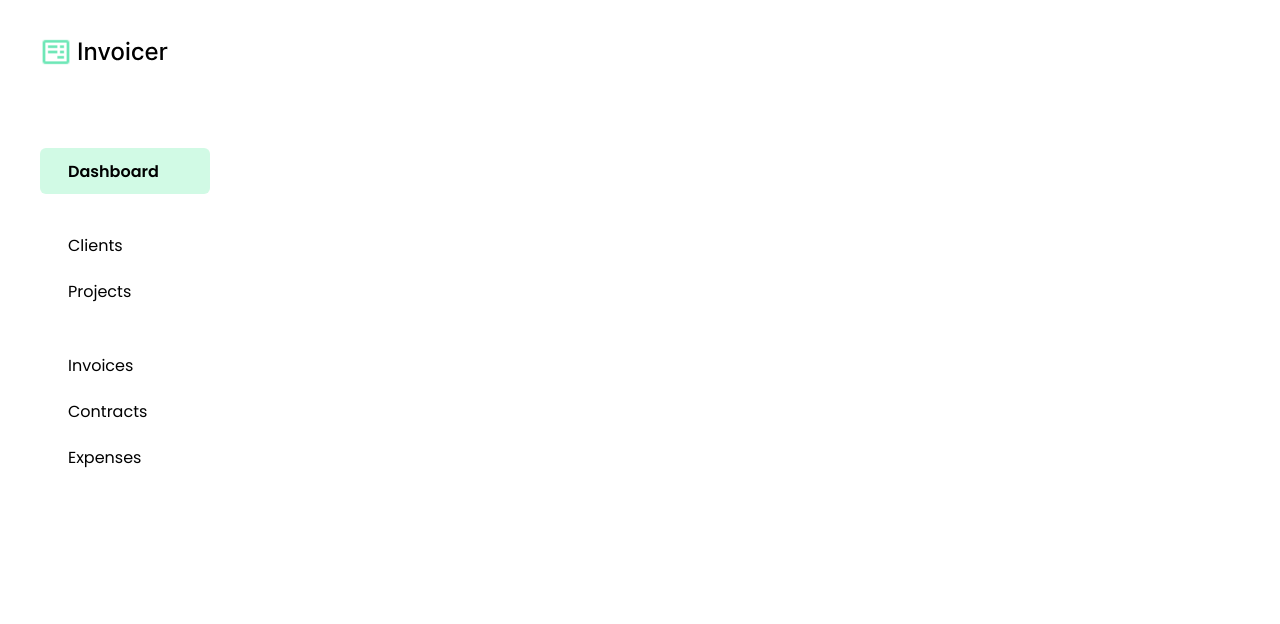
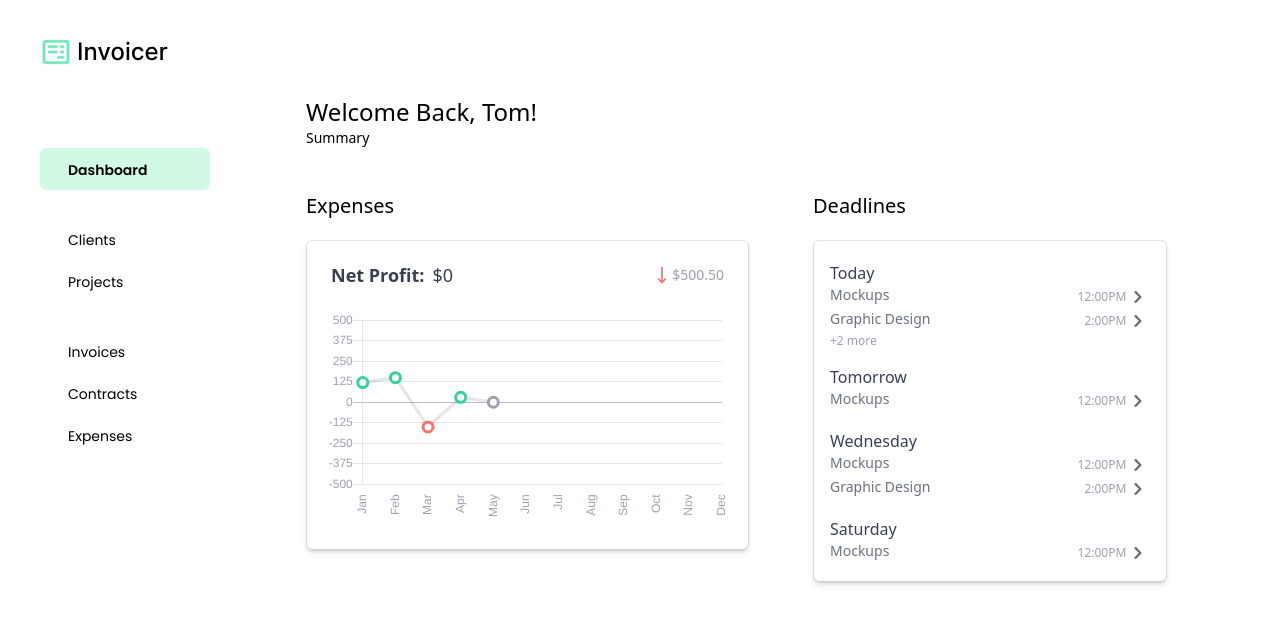
Before and after one commit to ryan-reichenberg/invoicer-client, a React (Create React App) app: page /dashboard in a window 1280 px wide. Shown: the top 624 px of the page. Built offline with nearby package versions, Linux system fonts and the light colour scheme.

Commit message:
Build out components

```diff
--- a/src/App.tsx
+++ b/src/App.tsx
@@ -1,22 +1,21 @@
 import React from 'react';
-import Chart from './components/Chart/Chart';
-import Card from './components/Card/Card';
 import './App.css';
-import { ChartData, ChartOptions } from 'chart.js';
 import NavBar from './components/NavBar/NavBar';
 import { Route, Router, Switch } from 'react-router-dom';
+import { createBrowserHistory } from 'history';
 import Dashboard from './pages/dashboard/dashboard';
-import { createBrowserHistory } from 'history';
+import Login from './pages/login/login';
 
 
 function App() {
   const history = createBrowserHistory();
   return (
+    <div className="flex flex-row">
       <Router history={history}>
         <NavBar />
         <Switch>
           <Route exact path="/">
-          Home
+            <Login />
           </Route>
           <Route path="/about">
             About
@@ -26,6 +25,7 @@ function App() {
           </Route>
         </Switch>
       </Router>
+    </div>
   )
 }
 
--- a/src/components/Card/Card.tsx
+++ b/src/components/Card/Card.tsx
@@ -2,17 +2,19 @@ import React, { Component } from 'react'
 import  classes from './Card.module.css';
 
 type CardProps = {
-    width: string
+    width: string,
+    padding: string
 }
 export default class Card extends Component<CardProps> {
     static defaultProps = {
-        width: "w-2/5"
+        width: "w-2/5",
+        padding: ""
     }
 
     render() {
         return (
-            <div className={[classes.card, "shadow-md", "rounded-md bg-white border border-gray-200", this.props.width].join(" ")}>
-                <div className="shadow p-6 rounded-md">
+            <div className={[classes.card, "shadow-md", "rounded-md bg-white border border-gray-200 max-h-96", this.props.width].join(" ")}>
+                <div className={"shadow px-4 pt-5 rounded-md max-h-96 " + this.props.padding}>
                     {this.props.children}
                 </div>
             </div>
--- a/src/components/Chart/Chart.tsx
+++ b/src/components/Chart/Chart.tsx
@@ -17,6 +17,7 @@ export default class Chart extends Component<ChartProps> {
     componentDidMount() {
         if(!this.props.data) {
             console.error('No data passed through')
+            return;
         }
         const localChartRef : any = this.chartRef.current?.getContext('2d');
         new ChartJS(localChartRef, {
@@ -27,7 +28,7 @@ export default class Chart extends Component<ChartProps> {
     }
     render() {
         return (
-            <div className="w-full h-full">
+            <div className="w-full h-full relative">
                 <canvas id="chart" ref={this.chartRef}></canvas>
             </div>
         )
--- a/src/components/NavBar/NavBar.css
+++ b/src/components/NavBar/NavBar.css
@@ -2,13 +2,14 @@
     @apply py-2.5 px-7 flex;
 }
 
-.nav-item > a {
+.nav-item>a {
     @apply block mt-0.5;
 }
 
 .nav-container {
     width: 170px;
     font-family: 'Poppins', sans-serif;
+    @apply text-sm;
 }
 
 .nav-item-active {
--- a/src/components/NavBar/NavBar.tsx
+++ b/src/components/NavBar/NavBar.tsx
@@ -7,7 +7,7 @@ export default class NavBar extends Component {
 
     render() {
         return (
-            <div className="pt-9 ml-10">
+            <div className="pt-9 ml-10 mr-16">
                 <img src={logo} alt="logo" className='mb-20'/>
                 <ul className='nav-container'>
                     <li className='nav-item nav-item-active mb-7'>
--- /dev/null
+++ b/src/components/Todo/Todo.tsx
@@ -0,0 +1,34 @@
+import React, { Component } from 'react'
+import PropTypes from 'prop-types'
+
+export default class Todo extends Component {
+    static propTypes = {
+        prop: PropTypes
+    }
+
+    render() {
+        return (
+            <div>
+                <ul>
+                    <li className='text-gray-700'>Today</li>
+                    <li className='flex justify-between text-sm text-gray-500'><span className='items-center justify-center'>Mockups</span><span className='flex items-center justify-center'><span className='text-xs text-gray-400'>12:00PM</span><span><svg className="w-6 h-6 text-gray-500" fill="currentColor" viewBox="0 0 20 20" xmlns="http://www.w3.org/2000/svg"><path fill-rule="evenodd" d="M7.293 14.707a1 1 0 010-1.414L10.586 10 7.293 6.707a1 1 0 011.414-1.414l4 4a1 1 0 010 1.414l-4 4a1 1 0 01-1.414 0z" clip-rule="evenodd"></path></svg></span></span></li>
+                    <li className='flex justify-between text-sm text-gray-500'><span className='items-center justify-center'>Graphic Design</span><span className='flex items-center justify-center'><span className='text-xs text-gray-400'>2:00PM</span><span><svg className="w-6 h-6 text-gray-500" fill="currentColor" viewBox="0 0 20 20" xmlns="http://www.w3.org/2000/svg"><path fill-rule="evenodd" d="M7.293 14.707a1 1 0 010-1.414L10.586 10 7.293 6.707a1 1 0 011.414-1.414l4 4a1 1 0 010 1.414l-4 4a1 1 0 01-1.414 0z" clip-rule="evenodd"></path></svg></span></span></li>
+                    <li className="text-gray-400 text-xs">+2 more</li>
+                </ul>
+                <ul className="mt-4">
+                    <li className='text-gray-700'>Tomorrow</li>
+                    <li className='flex justify-between text-sm text-gray-500'><span className='items-center justify-center'>Mockups</span><span className='flex items-center justify-center'><span className='text-xs text-gray-400'>12:00PM</span><span><svg className="w-6 h-6 text-gray-500" fill="currentColor" viewBox="0 0 20 20" xmlns="http://www.w3.org/2000/svg"><path fill-rule="evenodd" d="M7.293 14.707a1 1 0 010-1.414L10.586 10 7.293 6.707a1 1 0 011.414-1.414l4 4a1 1 0 010 1.414l-4 4a1 1 0 01-1.414 0z" clip-rule="evenodd"></path></svg></span></span></li>
+                </ul>
+                <ul className="mt-4">
+                    <li className='text-gray-700'>Wednesday</li>
+                    <li className='flex justify-between text-sm text-gray-500'><span className='items-center justify-center'>Mockups</span><span className='flex items-center justify-center'><span className='text-xs text-gray-400'>12:00PM</span><span><svg className="w-6 h-6 text-gray-500" fill="currentColor" viewBox="0 0 20 20" xmlns="http://www.w3.org/2000/svg"><path fill-rule="evenodd" d="M7.293 14.707a1 1 0 010-1.414L10.586 10 7.293 6.707a1 1 0 011.414-1.414l4 4a1 1 0 010 1.414l-4 4a1 1 0 01-1.414 0z" clip-rule="evenodd"></path></svg></span></span></li>
+                    <li className='flex justify-between text-sm text-gray-500'><span className='items-center justify-center'>Graphic Design</span><span className='flex items-center justify-center'><span className='text-xs text-gray-400'>2:00PM</span><span><svg className="w-6 h-6 text-gray-500" fill="currentColor" viewBox="0 0 20 20" xmlns="http://www.w3.org/2000/svg"><path fill-rule="evenodd" d="M7.293 14.707a1 1 0 010-1.414L10.586 10 7.293 6.707a1 1 0 011.414-1.414l4 4a1 1 0 010 1.414l-4 4a1 1 0 01-1.414 0z" clip-rule="evenodd"></path></svg></span></span></li>
+                </ul>
+                <ul className="mt-4">
+                    <li className='text-gray-700'>Saturday</li>
+                    <li className='flex justify-between text-sm text-gray-500'><span className='items-center justify-center'>Mockups</span><span className='flex items-center justify-center'><span className='text-xs text-gray-400'>12:00PM</span><span><svg className="w-6 h-6 text-gray-500" fill="currentColor" viewBox="0 0 20 20" xmlns="http://www.w3.org/2000/svg"><path fill-rule="evenodd" d="M7.293 14.707a1 1 0 010-1.414L10.586 10 7.293 6.707a1 1 0 011.414-1.414l4 4a1 1 0 010 1.414l-4 4a1 1 0 01-1.414 0z" clip-rule="evenodd"></path></svg></span></span></li>
+                </ul>
+            </div>
+        )
+    }
+}
--- a/src/pages/dashboard/dashboard.tsx
+++ b/src/pages/dashboard/dashboard.tsx
@@ -1,82 +1,103 @@
+import { ChartData, ChartOptions } from 'chart.js'
 import React, { Component } from 'react'
+import Chart from '../../components/Chart/Chart'
+import Card from '../../components/Card/Card'
+import Todo from 'src/components/Todo/Todo'
 
 export default class Dashboard extends Component {
   render() {
+    const data: ChartData = {
+      labels: ['Jan', 'Feb', 'Mar', 'Apr',  'May', 'Jun', 'Jul', 'Aug', 'Sep', 'Oct', 'Nov', 'Dec'],
+      datasets: [
+          {
+              label: "Sales",
+              data: [120, 150, -150, 30, 0],
+              fill: false,
+              pointRadius: 5,
+              pointBorderColor: context => {
+                  let dataSet = context.dataset?.data
+                  let index = context.dataIndex
+                  let dataPoint = dataSet != null && index != null ? dataSet[index] : null;
+                  if (dataPoint == null) return '';
+                  if ((dataPoint = dataPoint!) > 0 ) {
+                    return '#34D399'
+                  } else if (dataPoint < 0) {
+                    return '#F87171'
+                  } else {
+                    return '#9CA3AF'
+                  }
+              },
+              pointBackgroundColor: "#fff",
+              pointBorderWidth: 3,
+          }
+      ]
+    }
+    const options: ChartOptions = {
+      // maintainAspectRatio: false,
+      legend: {
+        display: false
+      },
+      elements: {
+          line: {
+              tension: 0,
+          },
+      },
+      scales: {
+          xAxes: [{
+              ticks: {
+                  fontColor: "#9CA3AF",
+                  autoSkip: false,
+                  maxRotation: 90,
+                  minRotation: 90
+              },
+              gridLines: {
+                  display: false,
+                  drawBorder: false,
+              },
+          }],
+          yAxes: [{
+              ticks: {
+                  fontColor: "#9CA3AF",
+                  // forces step size to be 5 units
+                  min: -500,
+                  max:500,
+                  stepSize: 125 // <----- This prop sets the stepSize
+              },
+          }]
+      }
+  }
     return (
-      <div>
+    <div className="h-full w-full p-8 sm:mt-16 mt-28">
+      <div className="max-w-6xl">
+      <div className="">
+          <h1 className='text-2xl'>Welcome Back, Tom!</h1>
+            <p className="text-sm">Summary</p>
+          </div>
+        <div className=''>
+          <div className="mr-14 ">
+            <div className="flex">
+            <div className='w-1/2 mr-16'>
+            <h2 className="text-xl mt-11 mb-5">Expenses</h2>
+            <Card width={'w-full'} padding="pb-8">
+              <div className="flex ml-2 mr-2 justify-between pb-6">
+                <div className="flex items-center justify-center text-lg text-gray-700"><h2 className="font-semibold">Net Profit:</h2><span className="ml-2 font-light">$0</span></div>
+                <div className='flex items-center justify-center'><svg className="w-5 h-5 text-red-400" fill="none" stroke="currentColor" viewBox="0 0 24 24" xmlns="http://www.w3.org/2000/svg"><path stroke-linecap="round" stroke-linejoin="round" stroke-width="2" d="M16 17l-4 4m0 0l-4-4m4 4V3"></path></svg> <span className="text-gray-400 text-sm">$500.50</span></div>
+              </div>
+              <Chart data={data} options={options} type='line'/>
+            </Card>
+            </div>
+            <div className='w-2/5'>
+            <h2 className="text-xl mt-11 mb-5">Deadlines</h2>
+            <Card width={'w-full'} padding="pb-4">
+              <Todo />
+            </Card>
+            </div>
+          </div>
 
-      </div>
-    )
-  }
+          </div>
+        </div>
+        </div>
+    </div>
+  );
 }
-
-// const data: ChartData = {
-//     labels: ['Jan', 'Feb', 'Mar', 'Apr',  'May', 'Jun', 'Jul', 'Aug', 'Sep', 'Oct', 'Nov', 'Dec'],
-//     datasets: [
-//         {
-//             label: "Sales",
-//             data: [120, 150, -150, 30, 0],
-//             fill: false,
-//             pointRadius: 5,
-//             pointBorderColor: context => {
-//                 let dataSet = context.dataset?.data
-//                 let index = context.dataIndex
-//                 let dataPoint = dataSet != null && index != null ? dataSet[index] : null;
-//                 if (dataPoint == null) return '';
-//                 if ((dataPoint = dataPoint!) > 0 ) {
-//                   return '#34D399'
-//                 } else if (dataPoint < 0) {
-//                   return '#F87171'
-//                 } else {
-//                   return '#9CA3AF'
-//                 }
-//             },
-//             pointBackgroundColor: "#fff",
-//             pointBorderWidth: 3,
-//         }
-//     ]
-//   }
-//   const options: ChartOptions = {
-//     legend: {
-//       display: false
-//     },
-//     elements: {
-//         line: {
-//             tension: 0,
-//         },
-//     },
-//     scales: {
-//         xAxes: [{
-//             ticks: {
-//                 fontColor: "#9CA3AF",
-//                 autoSkip: false,
-//                 maxRotation: 90,
-//                 minRotation: 90
-//             },
-//             gridLines: {
-//                 display: false,
-//                 drawBorder: false,
-//             },
-//         }],
-//         yAxes: [{
-//             ticks: {
-//                 fontColor: "#9CA3AF",
-//                 // forces step size to be 5 units
-//                 min: -500,
-//                 max:500,
-//                 stepSize: 125 // <----- This prop sets the stepSize
-//             },
-//         }]
-//     }
-// }
-//   return (
-//     <div className="h-full w-full p-8">
-//         <Card width={'max-w-2xl'}>
-//           <div className="flex justify-btween">
-//             <div className="flex ml-2 pb-4 text-lg text-gray-700"><h2 className="font-semibold">Net Profit:</h2><span className="ml-2 font-light">$0</span></div>
-//           </div>
-//           <Chart data={data} options={options} type='line'></Chart>
-//         </Card>
-//     </div>
-//   );
-// }
+}
--- a/src/pages/login/login.tsx
+++ b/src/pages/login/login.tsx
@@ -1,6 +1,6 @@
 import React, { Component } from 'react'
 
-export default class login extends Component {
+export default class Login extends Component {
     render() {
         return (
             <div>
--- a/tsconfig.json
+++ b/tsconfig.json
@@ -18,9 +18,10 @@
     "resolveJsonModule": true,
     "isolatedModules": true,
     "noEmit": true,
-    "jsx": "react-jsx"
+    "baseUrl": "./",
+    "jsx": "react-jsx",
   },
   "include": [
     "src"
-  ]
+  ],
 }
```
Also changed, not shown: src/components/Table/Table.tsx (added), src/pages/dashboard/dashboard.css (added). Lines whose indentation alone changed are shown as unchanged.
